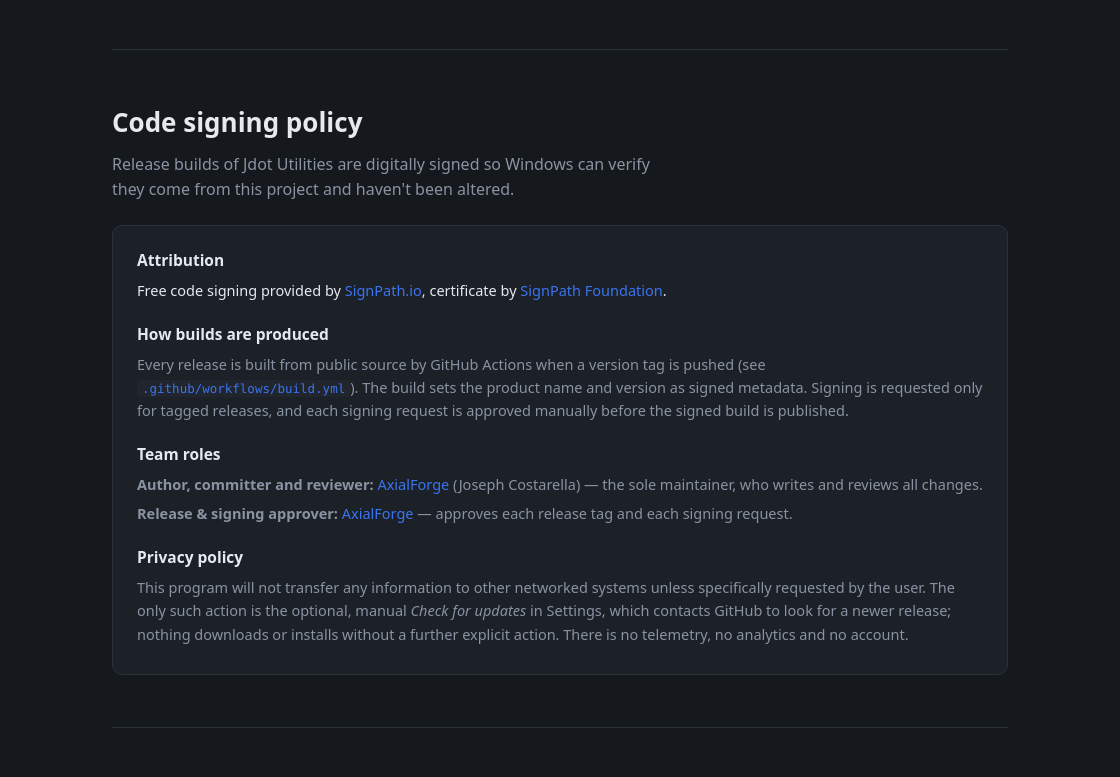
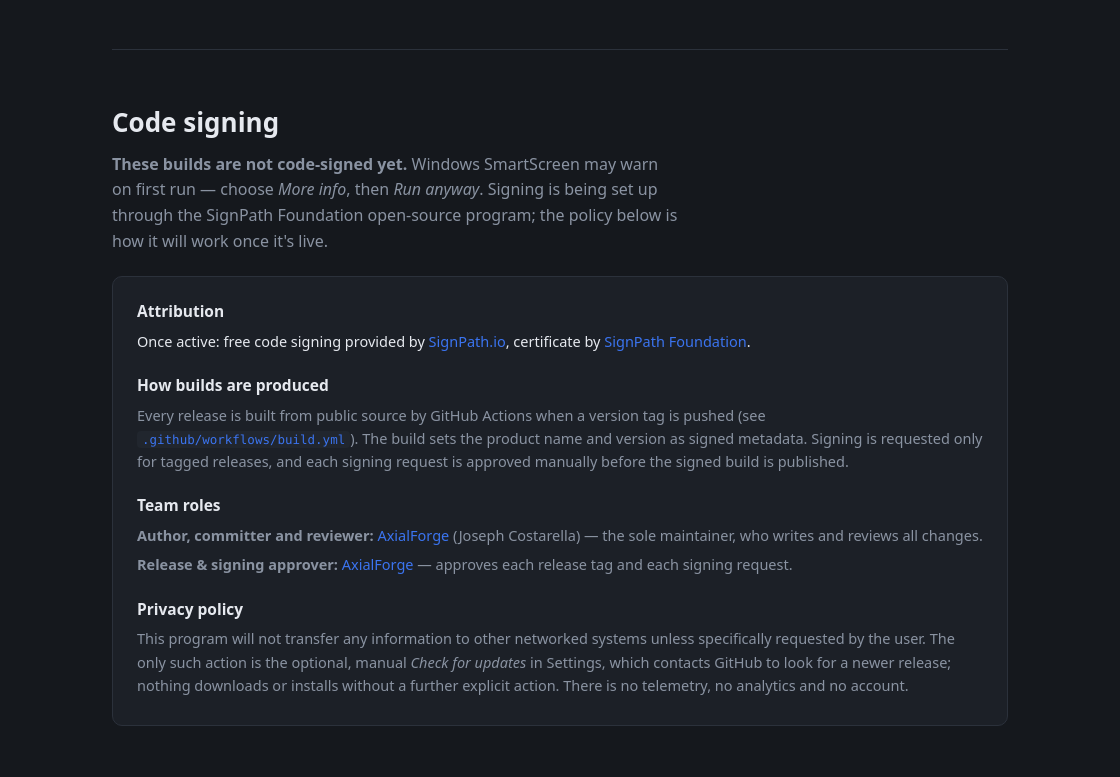
Before and after one commit to AxialForge/jdot-utilities, an Electron app: page docs/index.html in a window 1120 px wide. Shown: the part 1679-2456 px from the top of the page. Drawn offline with Linux system fonts and the light colour scheme.

Commit message:
Correct code-signing wording: not signed yet
The download page, README and release notes asserted builds were code-signed,
but signing isn't live (the SignPath pipeline is wired and dormant). Fixed to
state plainly the builds are unsigned and signing is being set up, with the
SmartScreen note. Release-notes footer is now composed conditionally, so the
SignPath attribution appears only when SIGNPATH_ENABLED is on; otherwise an
honest SmartScreen note. The published v1.2.0 notes were corrected too.

```diff
--- a/docs/index.html
+++ b/docs/index.html
@@ -209,14 +209,16 @@
         </div>
       </section>
 
-      <!-- ── Code signing policy (required by SignPath Foundation) ── -->
+      <!-- ── Code signing (status + policy) ────────────────────── -->
       <section id="code-signing">
-        <h2>Code signing policy</h2>
-        <p class="lead">Release builds of Jdot Utilities are digitally signed so Windows
-          can verify they come from this project and haven't been altered.</p>
+        <h2>Code signing</h2>
+        <p class="lead"><strong>These builds are not code-signed yet.</strong> Windows
+          SmartScreen may warn on first run — choose <em>More info</em>, then
+          <em>Run anyway</em>. Signing is being set up through the SignPath Foundation
+          open-source program; the policy below is how it will work once it's live.</p>
         <div class="policy">
           <h3>Attribution</h3>
-          <p class="attrib">Free code signing provided by
+          <p class="attrib">Once active: free code signing provided by
             <a href="https://about.signpath.io">SignPath.io</a>, certificate by
             <a href="https://signpath.org">SignPath Foundation</a>.</p>
 
@@ -265,8 +267,8 @@ module.exports = {
 
       <footer>
         <span>Jdot Utilities · MIT licensed · runs 100% locally</span>
-        <span>Free code signing by <a href="https://about.signpath.io">SignPath.io</a>,
-          certificate by <a href="https://signpath.org">SignPath Foundation</a></span>
+        <span>Code signing planned via <a href="https://about.signpath.io">SignPath.io</a> /
+          <a href="https://signpath.org">SignPath Foundation</a></span>
       </footer>
     </div>
   </body>
```
Also changed, not shown: .github/workflows/build.yml, README.md.
